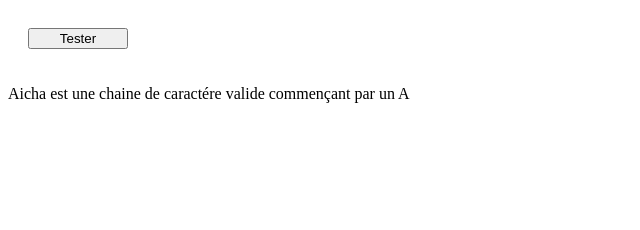
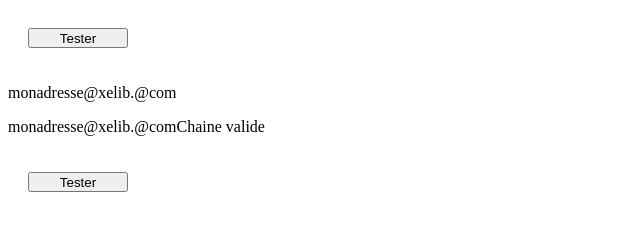
Before and after one commit to Aiiishaaa/JavaScript, a plain HTML site: page [Niveau 3 Bonus] 10 exercices JavaScript pour farmer de lXP + 2 Boss optionnels/Exercice 3 - Chaines de caractères/index.html in a window 1280 px wide. Shown: the whole page, without its empty margins (0-640 px from the left). Drawn offline with Linux system fonts and the light colour scheme.

Commit message:
2nd Commit

```diff
--- a/[Niveau 3 Bonus] 10 exercices JavaScript pour farmer de lXP + 2 Boss optionnels/Exercice 3 - Chaines de caractères/index.html
+++ b/[Niveau 3 Bonus] 10 exercices JavaScript pour farmer de lXP + 2 Boss optionnels/Exercice 3 - Chaines de caractères/index.html
@@ -6,7 +6,7 @@
     <meta name="viewport" content="width=device-width, initial-scale=1.0">
     <title>Document</title>
     <style>
-        #btn {
+        button {
             margin: 20px;
         }
     </style>
@@ -14,30 +14,130 @@
 
 <body>
     <script>
-        let newBtn = document.createElement("button");
-        newBtn.id = 'btn';
-        newBtn.innerHTML = 'Tester';
-        newBtn.style.width = '100px';
-        document.body.appendChild(newBtn);
-        newBtn.OnClick = 'test1()';
-        let btn = document.getElementById('#btn'),
-            str = document.createElement('p');
-        document.body.appendChild(str);
-
-        let p = document.createElement('p');
-        document.body.appendChild(p);
-        const tab = ['a', 'b', 'c', 'd', 'A', 'B', 'C', 'D'];
-
+        /* Tester si une chaîne de caractère passée en paramètre commence par une lettre majuscule ou minuscule positionnée entre 'a' et 'd'.*/
+        let newBtn1 = document.createElement("button");
+        newBtn1.id = 'btn1';
+        newBtn1.innerHTML = 'Tester';
+        newBtn1.style.width = '100px';
+        newBtn1.style.height = '20px';
+        document.body.appendChild(newBtn1);
+        newBtn1.addEventListener("Click", function() {
+            test1("Bonjour")
+        })
 
         function test1(texte) {
+
+            const tab = ['a', 'b', 'c', 'd', 'A', 'B', 'C', 'D'];
+            let p1 = document.createElement('p');
+            document.body.appendChild(p1);
+            let p1x = document.createElement('p');
+            document.body.appendChild(p1x);
+
+            body = newBtn1.parentNode;
+            body.insertBefore(p1x, newBtn1);
+            p1x.textContent = texte;
+
             for (let i = 0; i < tab.length; i++) {
                 if ((texte[0] == tab[i])) {
-                    p.textContent = texte + "  est une chaine de caractére valide commençant par un " + tab[i];
-                    console.log(texte);
+                    p1.textContent = texte + "  est une chaine de caractére valide commençant par un " + tab[i];
                 }
             }
         }
-        test1("Aicha")
+
+        /** Ecrire une fonction qui renvoie true lorsqu'une chaîne contient un seul caractère '@' sinon renvoie false.*/
+
+
+        let newBtn2 = document.createElement("button");
+        newBtn2.id = 'btn2';
+        newBtn2.innerHTML = 'Tester';
+        newBtn2.style.width = '100px';
+        newBtn2.style.height = '20px';
+        document.body.appendChild(newBtn2);
+        newBtn2.OnClick = 'test2()';
+
+        p2 = document.createElement('p');
+        document.body.appendChild(p2);
+        p2x = document.createElement('p');
+        document.body.appendChild(p2x);
+
+        body = newBtn2.parentNode;
+        body.insertBefore(p2x, newBtn2);
+
+        function test2(texte2) {
+            p2x.textContent = texte2;
+            for (let i = 0; i < texte2.length; i++) {
+                if (texte2[i] == "@") {
+                    p2.textContent = texte2 + "chaine invalide qui contient @ ";
+                } else {
+                    p2.textContent = texte2 + "Chaine valide";
+                }
+            }
+
+        }
+        test2("monadresse@xelib.@com")
+
+        /** Ecrire une fonction qui renvoie true lorsqu'une chaîne contient au moins un chiffre sinon renvoie false.*/
+
+
+        let newBtn3 = document.createElement("button");
+        newBtn3.id = 'btn3';
+        newBtn3.innerHTML = 'Tester';
+        newBtn3.style.width = '100px';
+        newBtn3.style.height = '20px';
+        document.body.appendChild(newBtn2);
+        newBtn3.OnClick = 'test3()';
+
+
+        p3 = document.createElement('p');
+        document.body.appendChild(p3);
+        p3x = document.createElement('p');
+        document.body.appendChild(p3x);
+
+
+        body = newBtn3.parentNode;
+        body.insertBefore(p3x, newBtn3);
+
+        function test3(texte3) {
+            p3x.textContent = texte3;
+            for (let i = 0; i < texte3.length; i++) {
+                if (!(chaine3[i].isNaN)) {
+                    p3.textContent = texte3 + "  est une chaine valide:contient un nombre ";
+                } else {
+                    p3.textContent = texte3 + "  est une chaine:ne contient pas un nombre ";
+                }
+            }
+            test3("12test")
+
+
+        }
+        /**Ecrire une fonction qui remplace les chiffres par le caractère '*' */
+
+
+        let newBtn4 = document.createElement("button");
+        newBtn4.id = 'btn4';
+        newBtn4.innerHTML = 'Tester';
+        newBtn4.style.width = '100px';
+        newBtn4.style.height = '20px';
+        document.body.appendChild(newBtn4);
+        newBtn4.OnClick = 'test4()';
+
+        p4 = document.createElement('p');
+        document.body.appendChild(p4);
+        p4x = document.createElement('p');
+        document.body.appendChild(p4x);
+
+        body = newBtn4.parentNode;
+        body.insertBefore(p4x, newBtn4);
+
+        function test4(texte4) {
+            p4x.textContent = texte4;
+            for (let i = 0; i < texte4.length; i++) {
+                if (!(texte4[i]).isNaN) {
+                    texte4[i] = "*";
+                }
+            }
+            test4("bon7jour8812")
+        }
     </script>
 </body>
 
```
